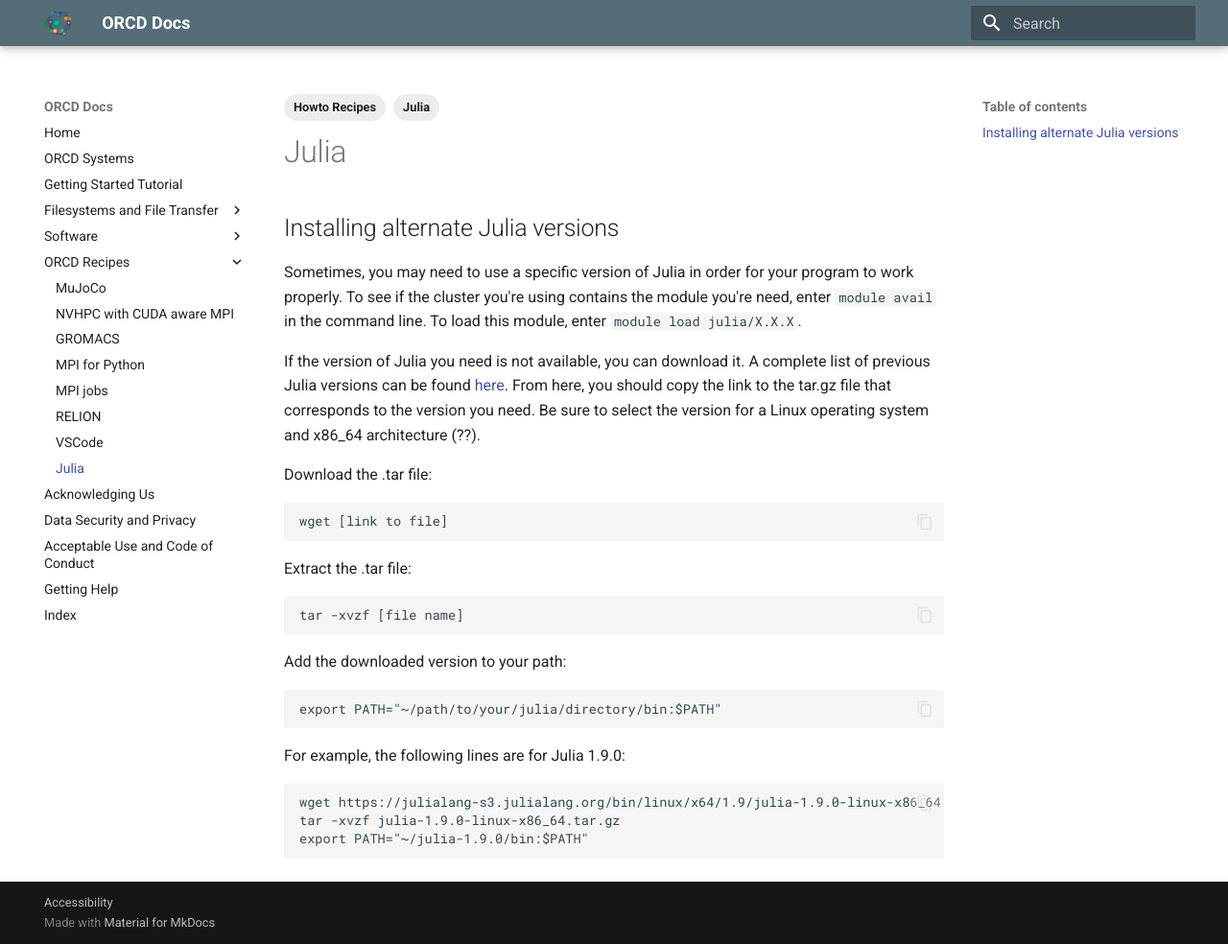
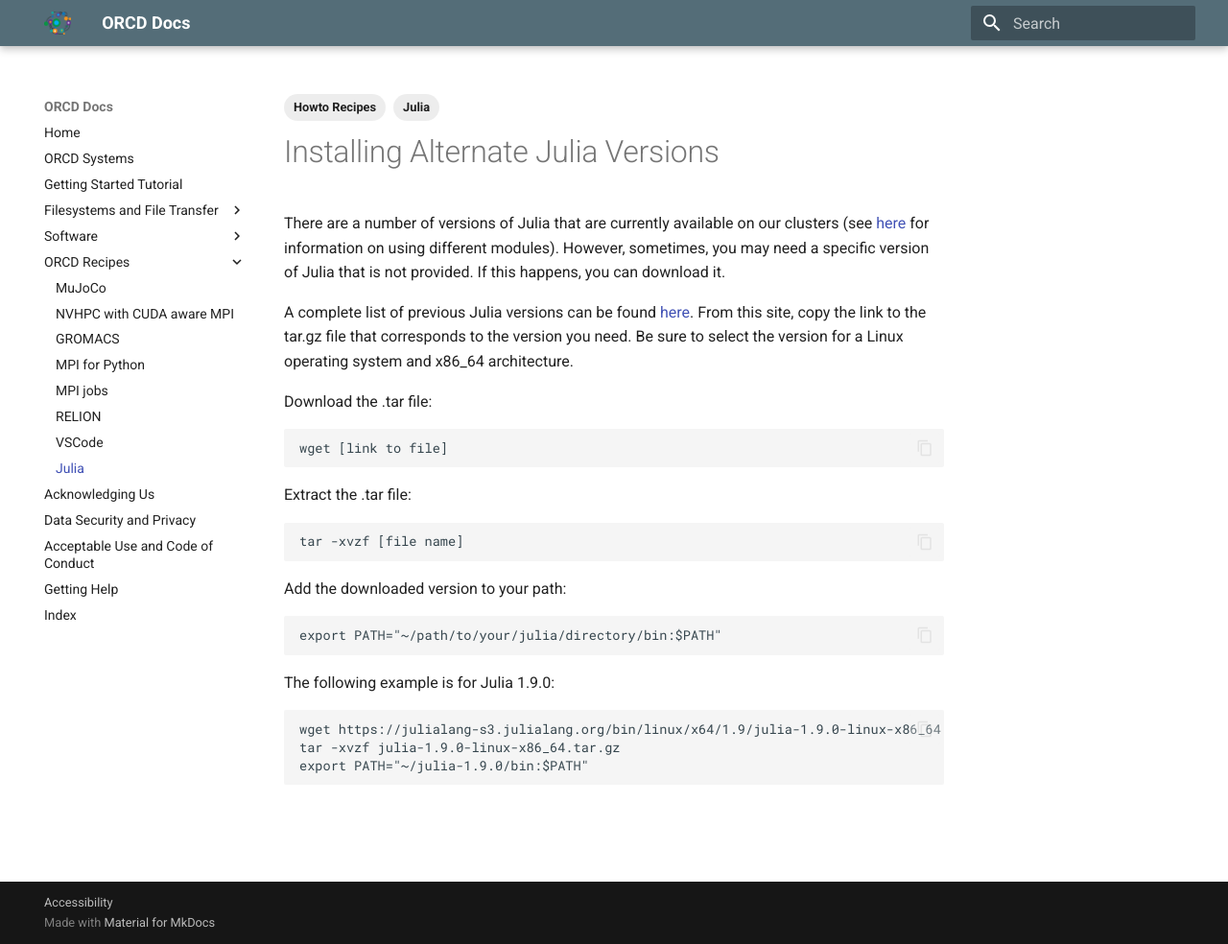
Before and after one commit to mit-orcd/orcd-docs-edit, an MkDocs documentation site: the page built from docs/recipes/julia.md, in a window 1280 px wide and 984 px high. Shown: the whole window at 96% size. Built offline with MkDocs 1.6.1 and Material for MkDocs 9.7.7, drawn with Linux system fonts in a browser that asks for light colours.

Commit message:
editing for clarity

````diff
--- a/docs/recipes/julia.md
+++ b/docs/recipes/julia.md
@@ -4,13 +4,11 @@
  - Howto Recipes
 ---
 
-# Julia
+# Installing Alternate Julia Versions
 
-## Installing alternate Julia versions
+There are a number of versions of Julia that are currently available on our clusters (see [here](https://orcd-docs.mit.edu/software/modules/) for information on using different modules). However, sometimes, you may need a specific version of Julia that is not provided. If this happens, you can download it.
 
-Sometimes, you may need to use a specific version of Julia in order for your program to work properly. To see if the cluster you're using contains the module you're need, enter `module avail` in the command line. To load this module, enter `module load julia/X.X.X`.
-
-If the version of Julia you need is not available, you can download it. A complete list of previous Julia versions can be found [here](https://julialang.org/downloads/oldreleases/). From here, you should copy the link to the tar.gz file that corresponds to the version you need. Be sure to select the version for a Linux operating system and x86_64 architecture (??).
+A complete list of previous Julia versions can be found [here](https://julialang.org/downloads/oldreleases/). From this site, copy the link to the tar.gz file that corresponds to the version you need. Be sure to select the version for a Linux operating system and x86_64 architecture.
 
 
 Download the .tar file:
@@ -29,7 +27,7 @@
 ```
 
 
-For example, the following lines are for Julia 1.9.0:
+The following example is for Julia 1.9.0:
 ```
 wget https://julialang-s3.julialang.org/bin/linux/x64/1.9/julia-1.9.0-linux-x86_64.tar.gz
 tar -xvzf julia-1.9.0-linux-x86_64.tar.gz
````
